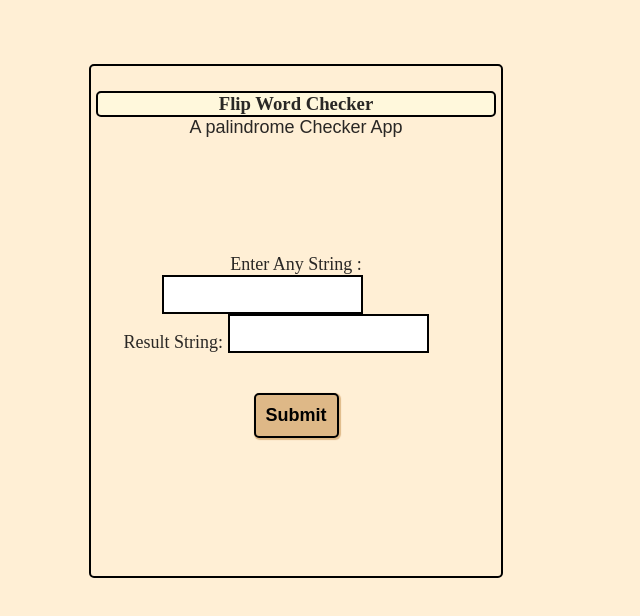
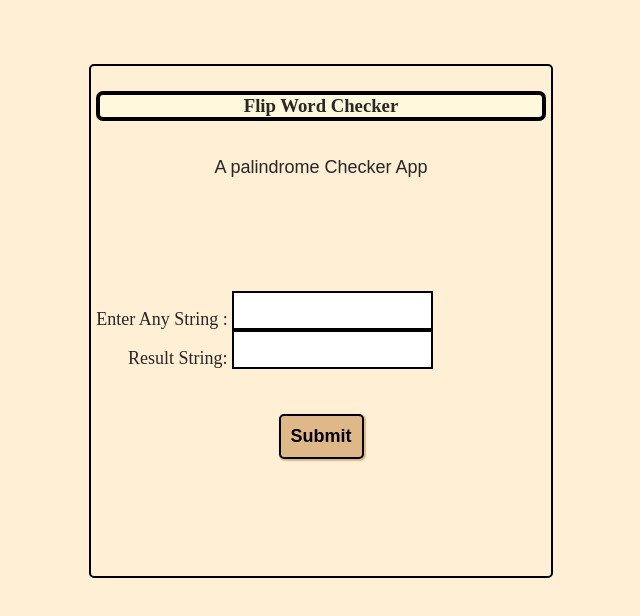
Before and after one commit to naima-shk/Palindrome-Checker, a plain HTML site: page index.html in a window 1280 px wide. Shown: the whole page, without its empty margins (359-999 px from the left). Drawn offline with Linux system fonts and the light colour scheme.

Commit message:
'Palindrome-checker'

```diff
--- a/style.css
+++ b/style.css
@@ -18,7 +18,7 @@ body{
     border-radius: 5px;
     border: 2px solid black;
     height: 500px;
-    width: 400px;
+    width: 450px;
     margin-left: 35%;
     margin-top: 5%;
     padding: 5px;
@@ -26,8 +26,8 @@ body{
 }
 h3{
     background: cornsilk;
-    border: 2px solid black;
-    border-radius: 5px;
+    border: 4px solid black;
+    border-radius: 7px;
     margin-top: 20px;
 }
 /*h2{
@@ -88,6 +88,8 @@ p{
     font-size: large;
     font-weight: lighter;
     font-family: sans-serif;
+    padding: auto;
+    margin-top: 8%;
 
 }
 
@@ -100,12 +102,12 @@ p{
     justify-content: center;
     text-align: center;
     padding: 10px;
-    margin-right: 17%;
+    margin-right: 25%;
     border: 2px solid black;
  padding: 20px 20px 0 0;
 }
 .text{
-    margin-top: 29%;
+    margin-top: 25%;
     justify-content: center;
     text-align: center;
     font-size: large;
@@ -115,7 +117,7 @@ p{
  padding: 20px 20px 0 0;
     justify-content: center;
     text-align: center;
-    margin-right: 10%;
+    margin-right: 18%;
     border: 2px solid black;
 }
 #sub{
```
